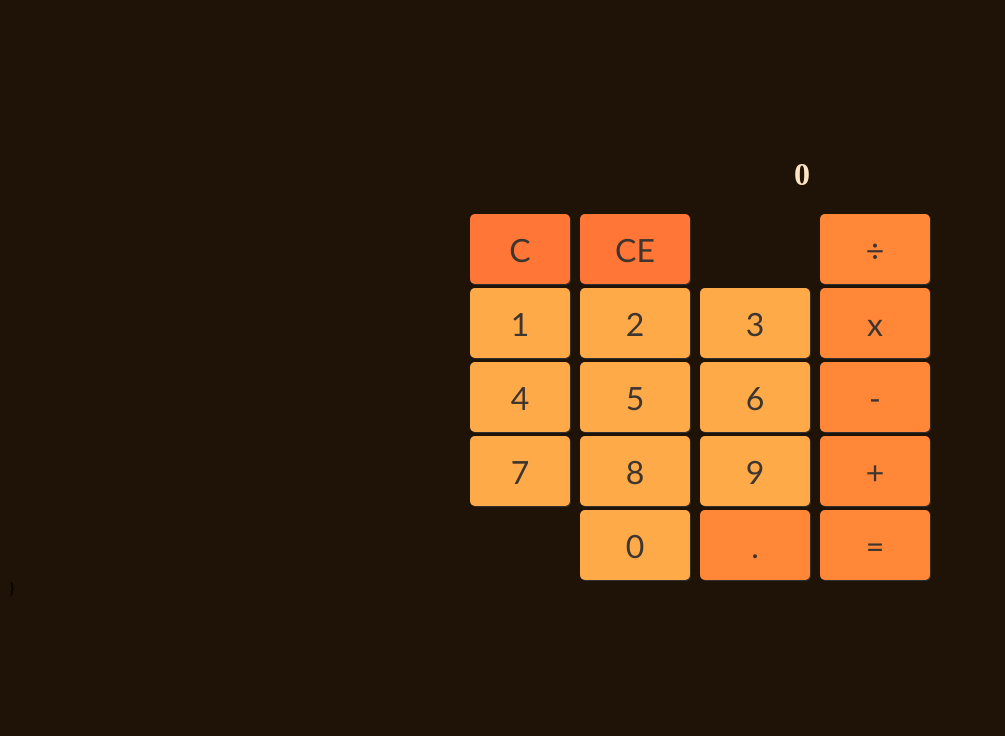
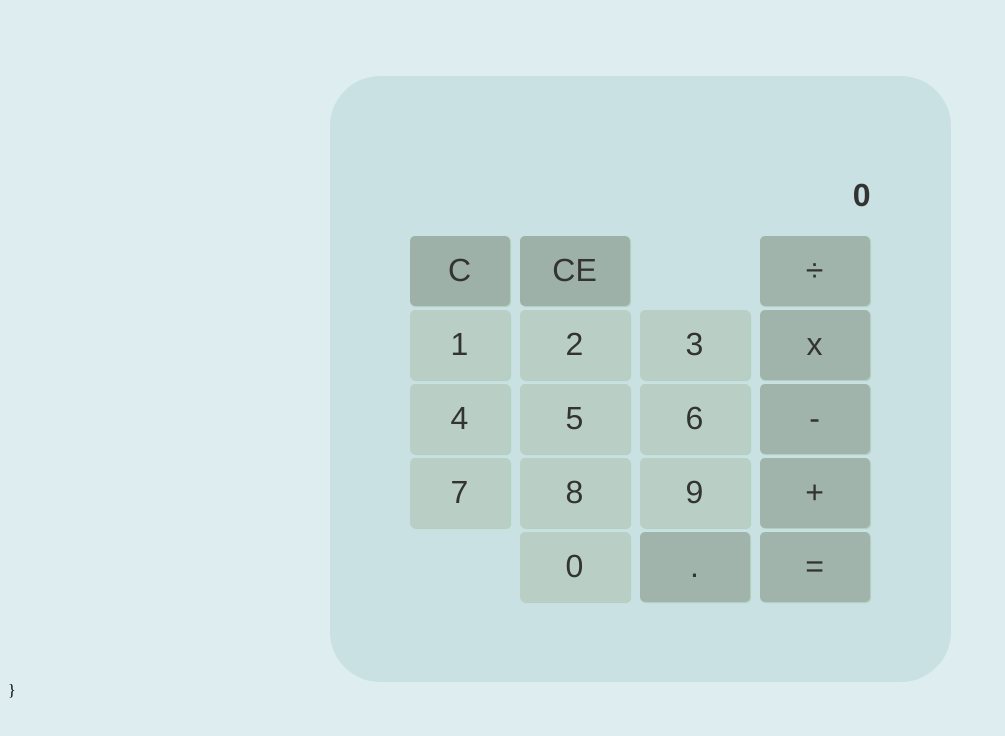
Before and after one commit to bubrco/Calculator, a plain HTML site: page index.html in a window 1280 px wide. Shown: the whole page, without its empty margins (0-1005 px from the left). Drawn offline with Linux system fonts and the light colour scheme; files whose address does not match are found by name.

Commit message:
Revised colors and syntax errors

```diff
--- a/css/style.css
+++ b/css/style.css
@@ -1,8 +1,11 @@
 
 .container{
     margin: auto;
-    width: 340PX;
-    padding-top: 10%;
+	margin-top:6%;
+    width: 461PX;
+    padding: 80px;
+	background-color: rgba(181, 210, 211, 0.486);
+	border-radius: 50px;
 }
 
 .calculator{
@@ -10,8 +13,9 @@
 
 }
 .output{
-	color: bisque;
+	color: #333;
 	text-align:right;
+	font-family:'Franklin Gothic Medium', 'Arial Narrow', Arial, sans-serif;
 }
 
 .buttons{
@@ -30,18 +34,18 @@
 	text-align: center;
 	cursor: pointer;
 	border-style:hidden;
-	background-color: rgb(255, 170, 73);
+	background-color: rgb(185, 207, 197);
 
-	font-family:'Gill Sans', 'Gill Sans MT', Calibri, 'Trebuchet MS', sans-serif;
-	color: rgb(61, 53, 48);
+	font-family:'Franklin Gothic Medium', 'Arial Narrow', Arial, sans-serif;
+	color: #333;
 	font-size: 2em;
 	border-radius: 5px;
-	box-shadow: 1px 1px 1px #333;
+	box-shadow: 1px 1px 1px rgb(175, 207, 187);
 	transition: .2s;
 	&:hover {
-		box-shadow: 2px 2px 2px rgb(218, 120, 55);
-		background-color: rgb(218, 120, 55);
-		color: black;
+		box-shadow: 2px 2px 2px rgb(181, 210, 211);
+		background-color: rgb(181, 210, 211);
+		color: #333;
 	}
 }
 .button-op{
@@ -49,18 +53,18 @@
 	text-align: center;
 	cursor: pointer;
 	border-style:hidden;
-	background-color: rgb(255, 135, 55);
+	background-color: rgb(161, 180, 172);
 
-	font-family:'Gill Sans', 'Gill Sans MT', Calibri, 'Trebuchet MS', sans-serif;
-	color: rgb(61, 53, 48);
+	font-family:'Franklin Gothic Medium', 'Arial Narrow', Arial, sans-serif;
+	color: #333;
 	font-size: 2em;
 	border-radius: 5px;
-	box-shadow: 1px 1px 1px #333;
+	box-shadow: 1px 1px 1px rgb(175, 207, 187);
 	transition: .2s;
 	&:hover {
-		box-shadow: 2px 2px 2px rgb(218, 120, 55);
-		background-color: rgb(226, 118, 46);
-		color: black;
+		box-shadow: 2px 2px 2px rgb(181, 210, 211);
+		background-color: rgb(181, 210, 211);
+		color: #333;
 	}
 }
 .button-func{
@@ -68,17 +72,17 @@
 	text-align: center;
 	cursor: pointer;
 	border-style:hidden;
-	background-color: rgb(255, 118, 55);
+	background-color: rgb(158, 177, 169);
 
-	font-family:'Gill Sans', 'Gill Sans MT', Calibri, 'Trebuchet MS', sans-serif;
-	color: rgb(61, 53, 48);
+	font-family:'Franklin Gothic Medium', 'Arial Narrow', Arial, sans-serif;
+	color: #333;
 	font-size: 2em;
 	border-radius: 5px;
-	box-shadow: 1px 1px 1px #333;
+	box-shadow: 1px 1px 1px rgb(175, 207, 187);
 	transition: .2s;
 	&:hover {
-		box-shadow: 2px 2px 2px rgb(209, 101, 29);
-		background-color: rgb(226, 109, 31);
-		color: black;
+		box-shadow: 2px 2px 2px rgb(181, 210, 211);
+		background-color: rgb(181, 210, 211);
+		color: #333;
 	}
 }
--- a/index.html
+++ b/index.html
@@ -9,14 +9,14 @@
     <link rel="icon" href="res/favicon.ico" type="image/x-icon">
     <script src="js/math.js"></script>
   </head>
-  <body style="background-color: #1f1206">
+  <body style="background-color: rgb(222, 238, 240)">
     <main>
         <div class="container">
             <div class="frame">
               <h1 class="output" id="output">0</h1>
 
               <div class="buttons">
-                <button type="button" class="button-func" id="b-c" onclick="writeOutput('0')">
+                <button type="button" class="button-func" id="b-c" onclick="writeOutput(0)">
                   C</button>
                 <button type="button" class="button-func" id="b-del" style="grid-column-start: 2;" onclick="delFromExpression()">
                   CE</button>
@@ -41,15 +41,15 @@
                 <button type="button" class="button-num" id="b-0" style="grid-row-start: 5; grid-column-start: 2;" onclick="addToExpression(0)">
                   0</button>
 
-                <button type="button" class="button-op" id="b-."style="grid-column-start: 4;" onClick="addToExpression('/')">
+                <button type="button" class="button-op" id="b-."style="grid-column-start: 4;" onClick="addToExpression('/',true)">
                   ÷</button>
-                <button type="button" class="button-op" id="b-."style="grid-row-start: 5;" onClick="addToExpression('.')">
+                <button type="button" class="button-op" id="b-."style="grid-row-start: 5;" onClick="addToExpression('.',true)">
                   .</button>
-                <button type="button" class="button-op" id="b-x"style="grid-column-start: 4;" onclick="addToExpression('x')">
+                <button type="button" class="button-op" id="b-x"style="grid-column-start: 4;" onclick="addToExpression('x',true)">
                   x</button>
-                <button type="button" class="button-op" id="b--"style="grid-column-start: 4;" onclick="addToExpression('-')">
+                <button type="button" class="button-op" id="b--"style="grid-column-start: 4;" onclick="addToExpression('-',false)">
                   -</button>
-                <button type="button" class="button-op" id="b-+"style="grid-column-start: 4;" onclick="addToExpression('+')">
+                <button type="button" class="button-op" id="b-+"style="grid-column-start: 4;" onclick="addToExpression('+',true)">
                   +</button>
                 <button type="button" class="button-op" id="b-="style="grid-column-start: 4;" onclick="resolveExpression()">
                   =</button>
--- a/js/math.js
+++ b/js/math.js
@@ -25,6 +25,7 @@ function interpretExpression(exp){
     let previousValue, previousChar = NaN, storedValue;
     let operation = null;
     let signal = 1;
+
     exprCharArr.forEach((char) => {
         if(!isNaN(char)){ // if it is a number
             if(!isNaN(previousChar)){ // if last char was a number
@@ -71,15 +72,20 @@ function interpretExpression(exp){
     return result;
 }
 
-function addToExpression(value){
-    if(expression === 0) {writeOutput(value); return}
+function addToExpression(value, isExpr){
+    if(expression === 0 && !isExpr) {writeOutput(value); return}
 
     writeOutput(expression+(''+value));
 }
 
-function writeOutput(value){
+function writeOutput(value, isResolved){
     let output = document.getElementById("output");
     expression = value;
+    console.log(value)
+    if(isNaN(value)  && isResolved){
+        output.innerHTML = "Syntax Error";
+        setTimeout(function(){writeOutput(0)}, 500); return;
+    }
     output.innerHTML = value;
 }
 
@@ -95,5 +101,5 @@ function delFromExpression(){
 }
 
 function resolveExpression(){
-    writeOutput(interpretExpression(expression));
+    writeOutput(interpretExpression(expression), true);
 }
```
